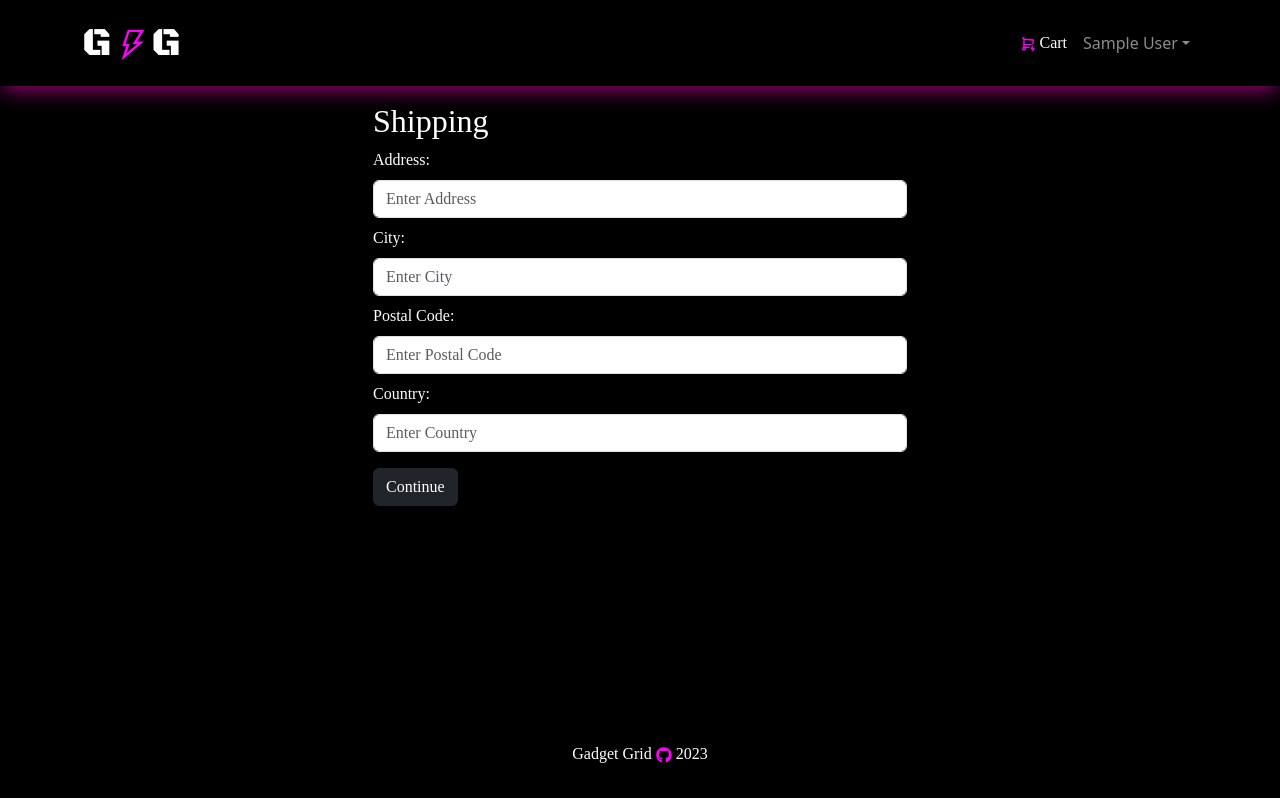
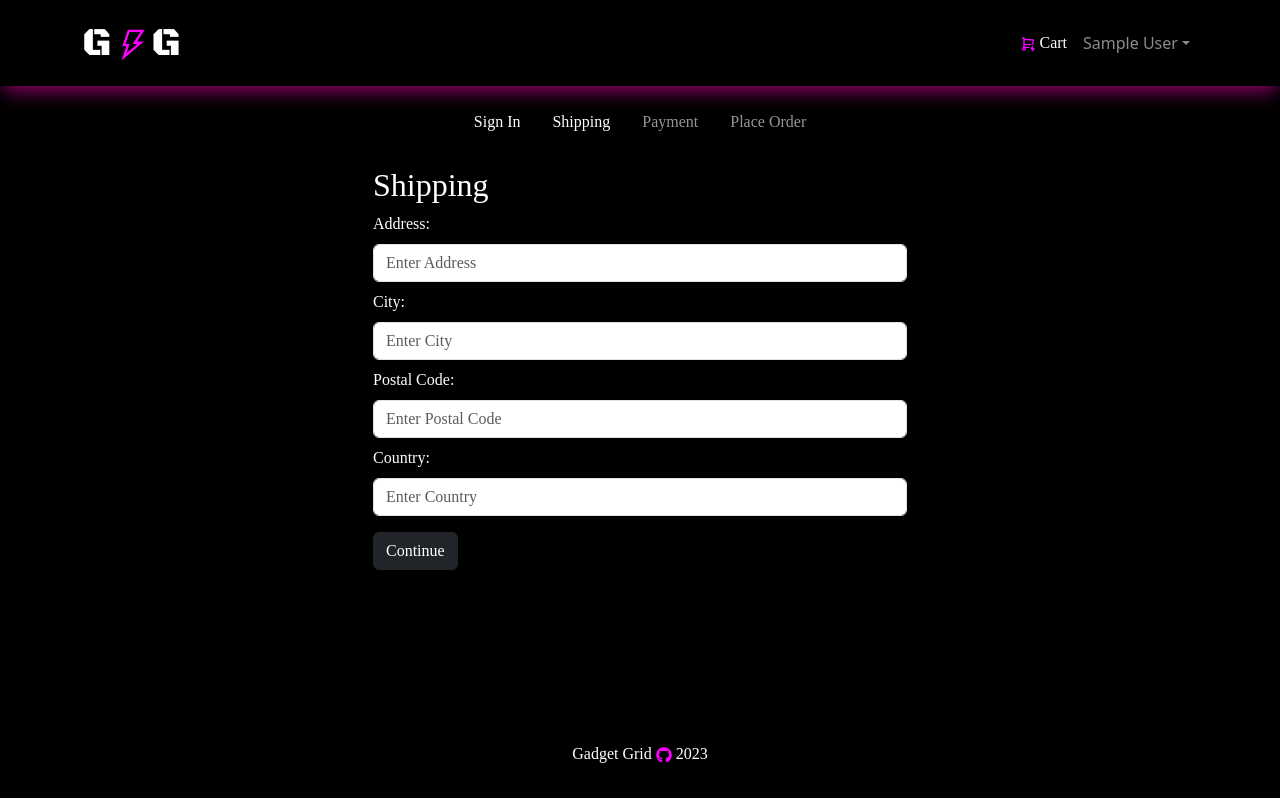
Before and after one commit to Aaliyah1699/SynthWaveApp, a React (Vite) app in the folder frontend/: page /shipping in a window 1280 px wide. Built offline with nearby package versions, Linux system fonts and the light colour scheme; sample sign-in values are in the browser's storage; a web font is replaced by a local one.

Commit message:
Add checkout steps

```diff
--- a/frontend/src/screens/ShippingScreen.jsx
+++ b/frontend/src/screens/ShippingScreen.jsx
@@ -4,6 +4,7 @@ import { useDispatch, useSelector } from 'react-redux';
 import { useNavigate } from 'react-router-dom';
 import FormContainer from '../components/FormContainer';
 import { saveShippingAddress } from '../slices/cartSlice';
+import CheckoutSteps from '../components/CheckoutSteps';
 
 const ShippingScreen = () => {
     const cart = useSelector((state) => state.cart);
@@ -27,6 +28,7 @@ const ShippingScreen = () => {
 
     return (
         <FormContainer>
+            <CheckoutSteps step1 step2 />
             <h2>Shipping</h2>
             <Form onSubmit={submitHandler}>
                 {/* Address */}
```
